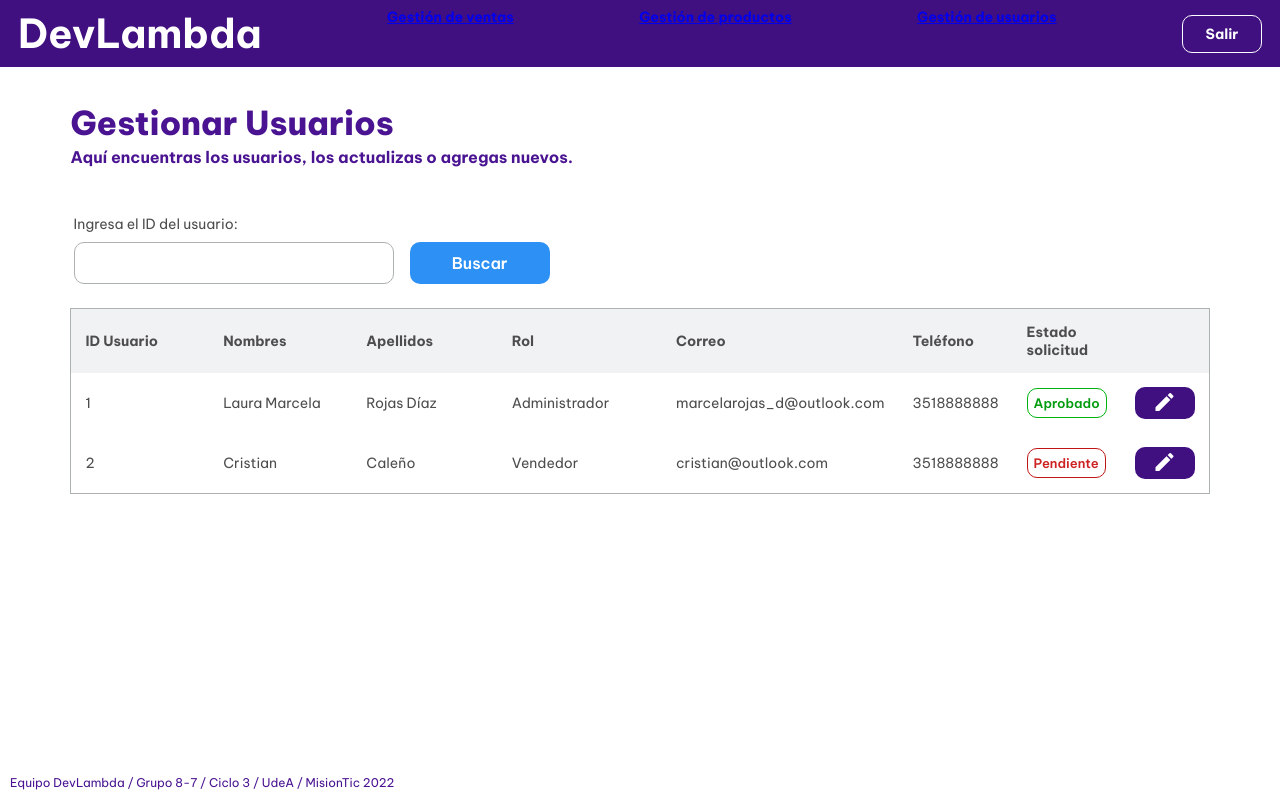
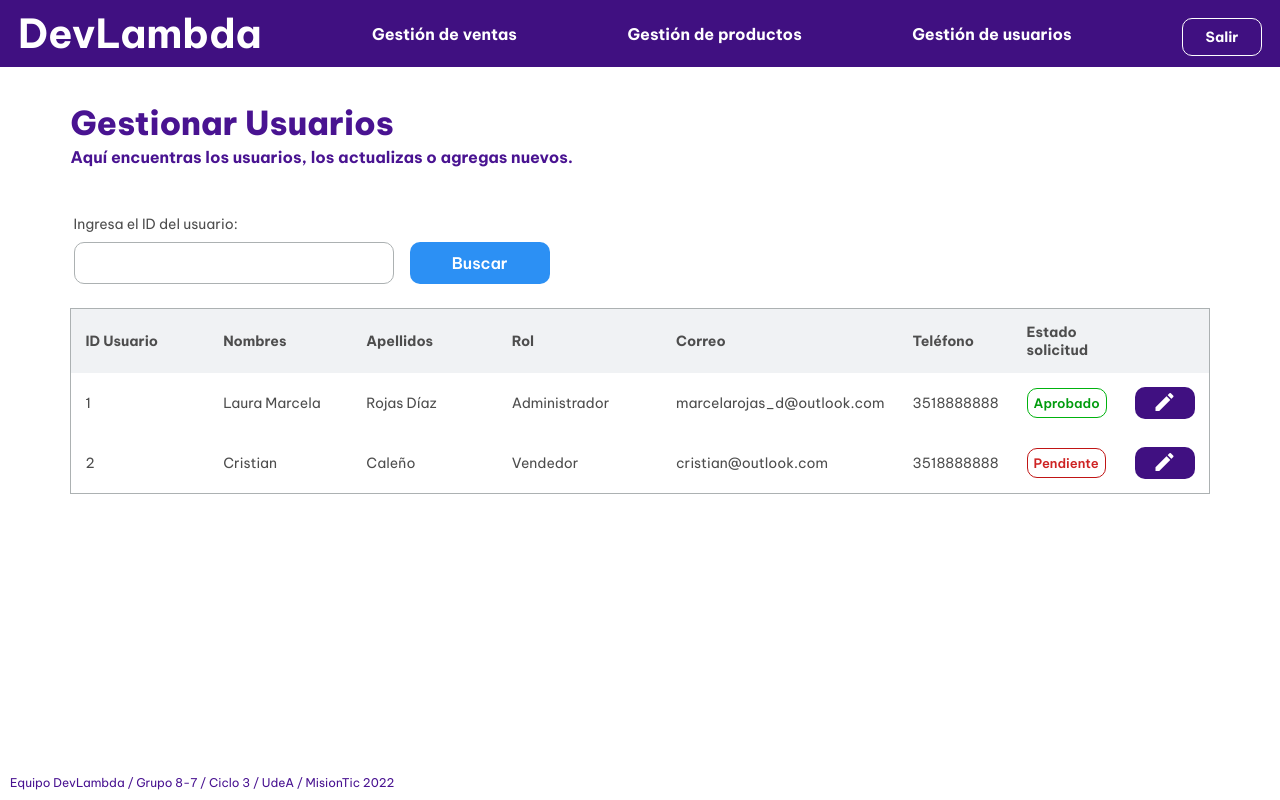
Before and after one commit to DevLambda/front-heroku, a React (Create React App) app: page /GestionarUsuarios in a window 1280 px wide. Built offline with nearby package versions, Linux system fonts and the light colour scheme.

Commit message:
Se arregla estilos de header

```diff
--- a/src/styles/App.css
+++ b/src/styles/App.css
@@ -23,7 +23,14 @@ font-family: 'Be Vietnam Pro', sans-serif;
     color: white;
     align-content: center;
     font-weight: 700;
-    font-size: 14px;
+    font-size: 116x;
+    align-items: center;
+
+}
+
+.navbar a{
+    color: white;
+    text-decoration-line: none;
 }
 
 #logo {
@@ -35,13 +42,11 @@ font-family: 'Be Vietnam Pro', sans-serif;
 
 .botonNavbar {
     display: flex;
-    align-items: center;
     cursor: pointer;
 }
 
 .botonNavbar:hover {
     text-decoration-line: underline;
-    color: white;
 }
 
 .botonSalir {
```
